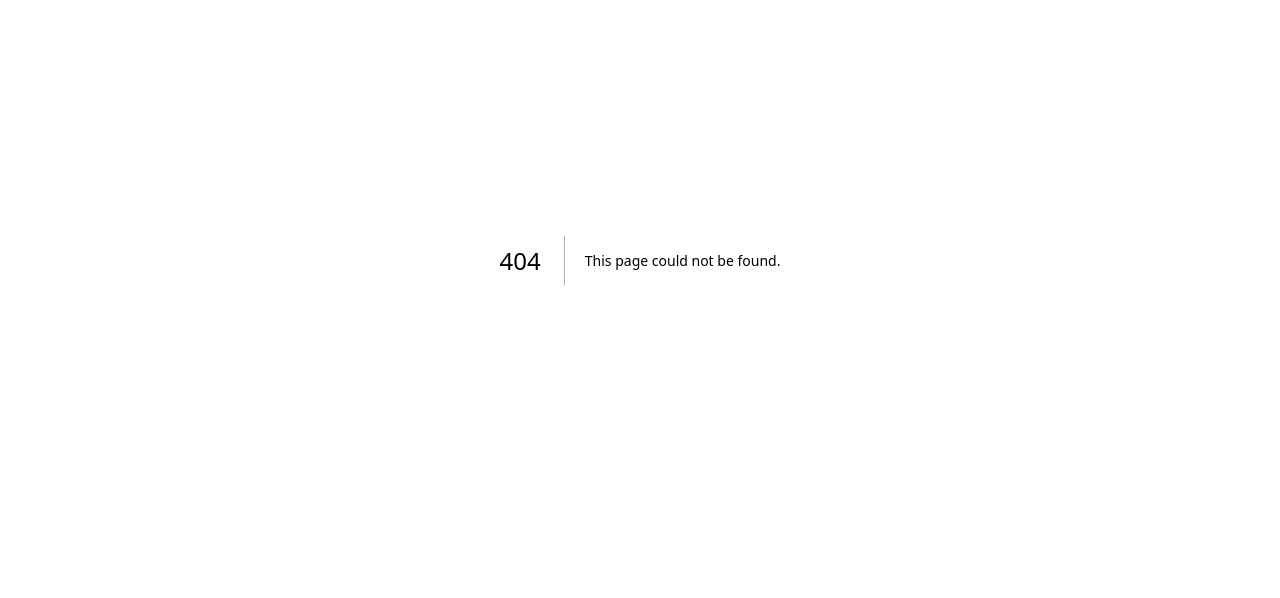
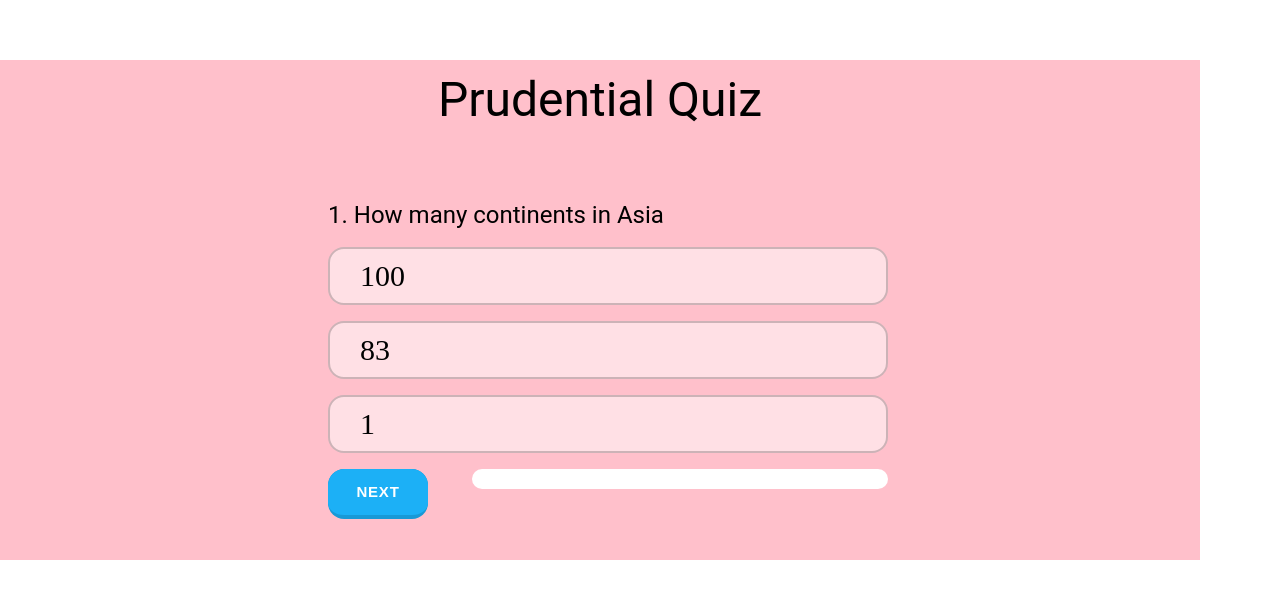
Before and after one commit to tevelsho/youth-guard, a Next.js app: page /quiz in a window 1280 px wide. Before the commit this address had no page. Shown: the part 140-738 px from the top of the page. Built offline with nearby package versions, Linux system fonts and the light colour scheme.

Commit message:
Created a new quiz app

```diff
--- /dev/null
+++ b/app/quiz/page.jsx
@@ -0,0 +1,186 @@
+"use client";
+import React, { useRef, useState } from 'react'
+import { Box, Container, Grid, Paper, Typography } from '@mui/material';
+import './styles.css';
+import { BorderColor, Height } from '@mui/icons-material';
+import { pink } from '@mui/material/colors';
+
+const data = [
+  {
+    question: 'How many continents in Asia',
+    option1: '100',
+    option2: '83',
+    option3: '1',
+    ans: 3,
+  },
+  {
+    question: 'Which continent has the most people',
+    option1: 'Europe',
+    option2: 'Oceania',
+    option3: 'Africa',
+    ans: 1,
+  },
+  {
+    question: 'When did running become a sport?',
+    option1: '888 BC',
+    option2: '776 BC',
+    option3: '5000 BC',
+    ans: 2,
+  },
+  {
+    question: 'How often are roller coasters serviced?',
+    option1: 'every day',
+    option2: 'every month',
+    option3: 'every year',
+    ans: 1,
+  },
+  {
+    question: 'How many universities in singapore?',
+    option1: '3',
+    option2: '6',
+    option3: '9',
+    ans: 2,
+  },
+];
+
+const gamepage = () =>{
+
+    let [index,setIndex] = useState(0); //on the first question
+    let [question,setQuestion] = useState(data[index]);
+    let [lock,setLock] = useState(false);
+    let [score,setScore] = useState(0);
+    let [result,setResult] = useState(false);
+
+    let Option1 = useRef(null);
+    let Option2 = useRef(null);
+    let Option3 = useRef(null);
+
+    let option_array = [Option1, Option2, Option3]
+
+    const next = () => {
+      if (lock == true) {
+        if (index == data.length -1){
+          setResult(true);
+          return 0;
+        }
+        setIndex(++index);
+        setQuestion(data[index]);
+        setLock(false);
+        option_array.map((option)=>{
+          option.current.classList.remove("wrong");
+          option.current.classList.remove("correct");
+          return null;
+        })
+      }
+    }
+
+    const checkAns = (e, ans) => {
+      if (!lock){
+          if (question.ans === ans){
+            e.target.classList.add("correct");
+            setScore(++score);
+          }
+          else{
+            e.target.classList.add("wrong");
+            option_array[question.ans-1].current.classList.add("correct");
+          }
+          setLock(true);
+
+      }
+
+    }
+    const reset = () => {
+      setIndex(0);
+      setQuestion(data[0]);
+      setScore(0);
+      setLock(false);
+      setResult(false);
+    }
+  return (
+    <Container style={{width: '100%', height: '500px', backgroundColor: 'pink', transform: 'translateY(200px)'}} className = "nospace">
+      <Typography variant='h3'style={{height: '80px', textAlign: 'center',}} className="centered">Prudential Quiz</Typography>
+      <Grid container direction="column" spacing={2} sx = {{width: '50%', margin: '0 auto'}}>
+
+      {result?<></>:<>
+      <Grid item xs={12}>
+        <Typography id="question" variant="h5" style={{height: '75px', textAlign: 'left', display: 'flex', alignItems: 'end'}} >{index+1}. {question.question}</Typography>
+      </Grid>
+      <Grid item xs={12}>
+        <Box
+          ref = {Option1}
+          onClick={(e)=>{checkAns(e, 1)}}
+          className="option"
+          sx={{ color: 'black', textAlign: 'left', }}
+        >
+          {question.option1}
+        </Box>
+      </Grid>
+      <Grid item xs={12}>
+        <Box
+          ref = {Option2}
+          onClick={(e)=>{checkAns(e, 2)}}
+          className="option"
+          sx={{ color: 'black', textAlign: 'left', }}
+        >
+          {question.option2}
+        </Box>
+      </Grid>
+      <Grid item xs={12}>
+        <Box
+          ref = {Option3}
+          onClick={(e)=>{checkAns(e, 3)}}
+          className="option"
+          sx={{ color: 'black', textAlign: 'left', }}
+        >
+          {question.option3}
+        </Box>
+      </Grid>
+      <Grid container item spacing={2} direction="row">
+      <Grid item xs={3}>
+      <button onClick={next} className="button-19" role="button" display='flex'>Next</button>
+      </Grid>
+      <Grid item xs={9}>
+        <Box
+          sx={{
+            width: '100%',
+            height: '20px',
+            borderRadius: '10px',
+            backgroundColor: 'white',
+            position: 'relative',
+            display: 'flex',
+            alignItems: 'center',
+            justifyContent: 'center',
+          }}
+        >
+          <Box
+            sx={{
+              width: `${((index) * (100/data.length)) % 100}%`,
+              height: '100%',
+              backgroundColor: 'lightblue',
+              position: 'absolute',
+              top: 0,
+              left: 0,
+              borderRadius: '10px'
+            }}
+          />
+        </Box>
+
+      </Grid>
+      </Grid>
+
+    </>}
+    {result?<>
+      <Grid item xs={12}>
+        <div display = 'flex' justifyContent = 'center' textAlign='center'>You scored {score} out of {data.length}</div>
+      </Grid>
+      <button onClick={reset} className="button-19" role="button" display='flex'>Reset</button></>:<></>}
+    </Grid>
+
+
+
+    </Container>
+
+  )
+}
+
+export default gamepage
--- /dev/null
+++ b/app/quiz/styles.css
@@ -0,0 +1,101 @@
+.nospace{
+    margin-left: 0 !important;
+    margin-right: 0 !important;
+    padding-left: 0;
+    padding-right: 0;
+    max-width: none;
+}
+
+.centered{
+    display: flex;
+    align-items: center;
+    justify-content: center;
+}
+
+.option{
+    background: rgba(255, 255, 255, 0.5);
+    padding-top: 10px;
+    padding-bottom: 10px;
+    text-align: left;
+    padding-left: 30px;
+    border-radius: 16px;
+    border: 2px solid rgba(0, 0, 0, 0.2);
+    font-size: 30px;
+}
+
+.correct{
+    background-color: #dffff2;
+    border-color: #00d397 !important;
+}
+
+.wrong{
+    background-color: #FFEBEB;
+    border-color: #ff4a4a;
+}
+
+
+/* CSS */
+.button-19 {
+  appearance: button;
+  background-color: #1899D6;
+  border: solid transparent;
+  border-radius: 16px;
+  border-width: 0 0 4px;
+  box-sizing: border-box;
+  color: #FFFFFF;
+  cursor: pointer;
+  display: inline-block;
+  font-family: din-round,sans-serif;
+  font-size: 15px;
+  font-weight: 700;
+  letter-spacing: .8px;
+  line-height: 20px;
+  margin: 0;
+  outline: none;
+  overflow: visible;
+  padding: 13px 16px;
+  text-align: center;
+  text-transform: uppercase;
+  touch-action: manipulation;
+  transform: translateZ(0);
+  transition: filter .2s;
+  user-select: none;
+  -webkit-user-select: none;
+  vertical-align: middle;
+  white-space: nowrap;
+  width: 100px;
+}
+
+.button-19:after {
+  background-clip: padding-box;
+  background-color: #1CB0F6;
+  border: solid transparent;
+  border-radius: 16px;
+  border-width: 0 0 4px;
+  bottom: -4px;
+  content: "";
+  left: 0;
+  position: absolute;
+  right: 0;
+  top: 0;
+  z-index: -1;
+}
+
+.button-19:main,
+.button-19:focus {
+  user-select: auto;
+}
+
+.button-19:hover:not(:disabled) {
+  filter: brightness(1.1);
+  -webkit-filter: brightness(1.1);
+}
+
+.button-19:disabled {
+  cursor: auto;
+}
+
+.button-19:active {
+  border-width: 4px 0 0;
+  background: none;
+}
```
Also changed, not shown: app/games/page.tsx (deleted, +0 -37 lines), app/games/styles.css (deleted, +0 -17 lines).
